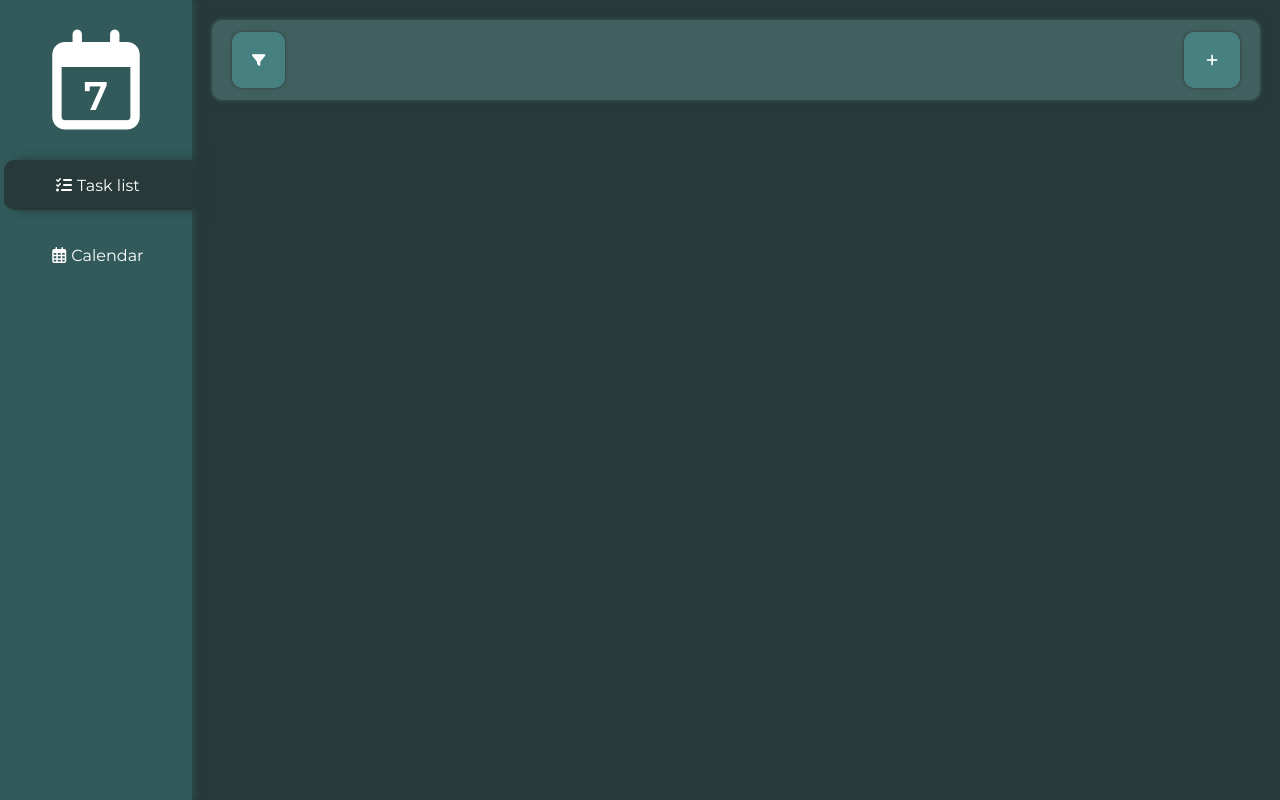
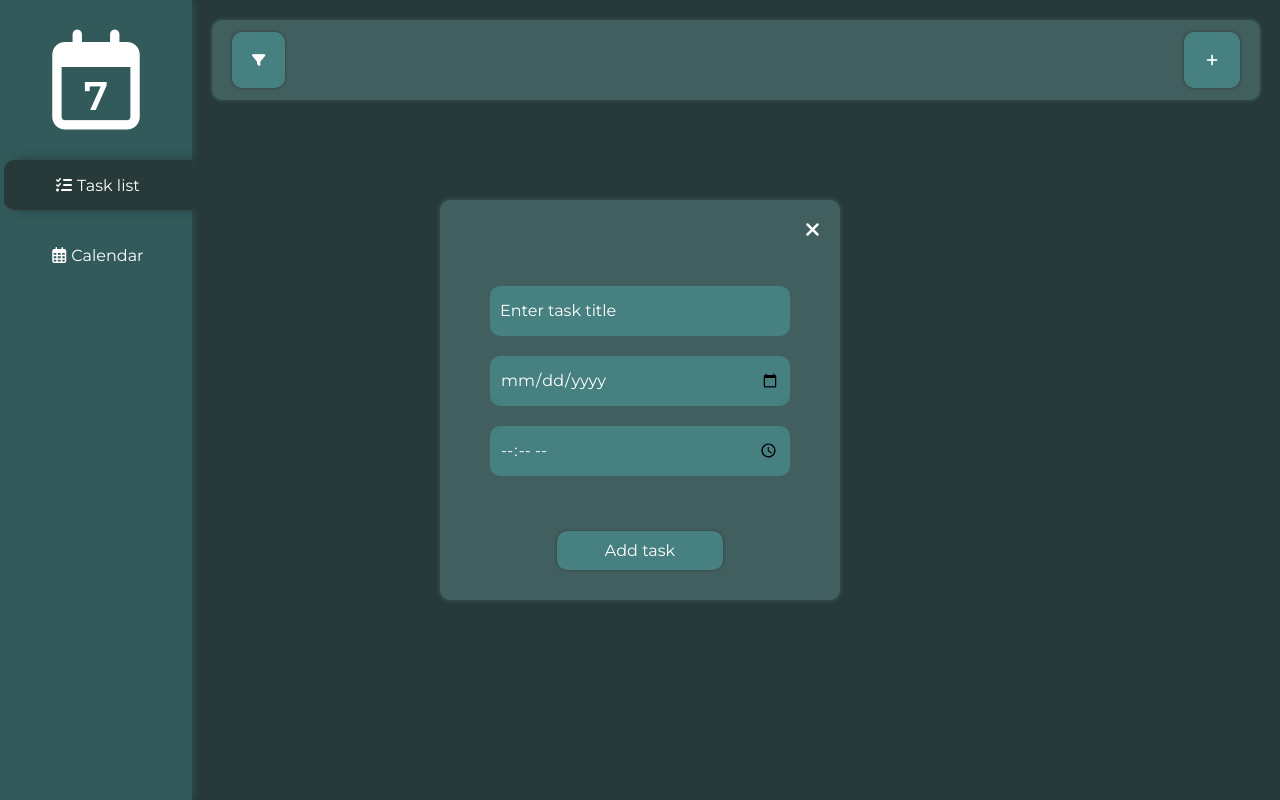
Before and after one commit to PhantomZhuk/ToDo, a website: page public/index.html in a window 1280 px wide. Both pictures are taken after a click on the button 1212 px from the left and 60 px from the top of the page. Drawn offline with nearby package versions, Linux system fonts and the light colour scheme.

Commit message:
add opening and closing the window to add tasks

```diff
--- a/public/index.html
+++ b/public/index.html
@@ -21,6 +21,18 @@
 </head>
 
 <body>
+
+    <div class="addTaskContainer">
+        <div class="addTaskHeader"><i class="fa-solid fa-xmark" id="closeBtn"></i></div>
+        <div class="inputContainer">
+            <input type="text" id="title" placeholder="Enter task title">
+            <input type="date" id="date">
+            <input type="time" id="time">
+        </div>
+        <div class="btnContainer">
+            <button id="addTask">Add task</button>
+        </div>
+    </div>
 
     <div class="wrap">
         <header>
@@ -49,12 +61,14 @@
                         <button id="unfulfilled">unfulfilled</button>
                     </div>
                 </div>
-                <button id="addTask"><i class="fa-solid fa-plus"></i></button>
+                <button id="openAddTask"><i class="fa-solid fa-plus"></i></button>
             </div>
             <div class="tasksContainer">
                 <!-- <div class="task">
-                    <h4></h4>
+                    <h4 class="taskTitle" id="titleH">Виконати домашнє заввдання</h4>
+                    <textarea class="taskTitle" id="titleTextarea"></textarea>
                     <div class="btnContainer">
+                        <i class="fa-solid fa-pen-to-square"></i>
                         <i class="fa-regular fa-square" id="checkBox"></i>
                         <i class="fa-regular fa-square-check"></i>
                         <button id="deleteTask"><i class="fa-solid fa-trash"></i></button>
--- a/public/main.js
+++ b/public/main.js
@@ -65,4 +65,12 @@ $(document).ready(function () {
         $(`#fulfilled`).removeClass(`selectedFilter`);
         $(`#unfulfilled`).addClass(`selectedFilter`);
     })
+
+    $(`#openAddTask`).click(() => {
+        $(`.addTaskContainer`).css(`display`, `flex`);
+    })
+
+    $(`#closeBtn`).click(() => {
+        $(`.addTaskContainer`).css(`display`, `none`);
+    })
 })
--- a/public/style.scss
+++ b/public/style.scss
@@ -3,6 +3,81 @@
     margin: 0;
     box-sizing: border-box;
     font-family: 'Montserrat';
+}
+
+.addTaskContainer {
+    position: absolute;
+    width: 400px;
+    height: 400px;
+    background-color: #415f5f;
+    top: 50%;
+    left: 50%;
+    transform: translate(-50%, -50%);
+    border-radius: 10px;
+    box-shadow: 0 0 5px #415f5f;
+    display: none;
+    flex-direction: column;
+    justify-content: space-between;
+    align-items: center;
+    padding: 20px;
+
+    .addTaskHeader {
+        width: 100%;
+        font-size: 20px;
+        color: #fff;
+        display: flex;
+        justify-content: flex-end;
+
+        i {
+            cursor: pointer;
+        }
+    }
+
+    .inputContainer {
+        width: 100%;
+        height: 70vh;
+        display: flex;
+        flex-direction: column;
+        justify-content: center;
+        align-items: center;
+
+        input {
+            width: 300px;
+            height: 50px;
+            border: none;
+            border-radius: 10px;
+            padding: 0 10px;
+            margin: 10px;
+            font-size: 16px;
+            outline: none;
+            background-color: #478080;
+            color: #fff;
+
+            &::placeholder {
+                color: #fff;
+            }
+        }
+    }
+
+    .btnContainer {
+        width: 100%;
+        height: 100px;
+        display: flex;
+        justify-content: center;
+        align-items: center;
+
+        #addTask {
+            padding: 10px 48px;
+            border-radius: 10px;
+            border: none;
+            background-color: #478080;
+            box-shadow: 0 0 3px #333;
+            color: #fff;
+            cursor: pointer;
+            margin: 10px;
+            font-size: 16px;
+        }
+    }
 }
 
 .wrap {
@@ -138,7 +213,7 @@
                 }
             }
 
-            #addTask {
+            #openAddTask {
                 padding: 20px 22px;
                 border-radius: 10px;
                 border: none;
@@ -153,27 +228,40 @@
             width: 100%;
             min-height: 80vh;
             padding: 20px 0;
+            display: flex;
+            flex-wrap: wrap;
 
             .task {
-                width: 300px;
-                min-height: 120px;
+                width: 100%;
+                height: 75px;
                 background-color: #415f5f;
                 border-radius: 10px;
                 box-shadow: 0 0 5px #415f5f;
                 display: flex;
-                flex-direction: column;
                 justify-content: space-between;
-                align-items: center;
                 padding: 20px;
-                margin: 10px 0;
+                margin: 10px;
                 color: #fff;
 
-                h4 {
-                    margin-bottom: 20px;
+                #titleH {
+                    width: 80%;
+                    font-size: 16px;
+                    display: flex;
+                }
+
+                #titleTextarea {
+                    width: 80%;
+                    background-color: transparent;
+                    outline: none;
+                    border: none;
+                    color: #fff;
+                    resize: none;
+                    font-size: 16px;
+                    display: none;
                 }
 
                 .btnContainer {
-                    width: 100%;
+                    width: 120px;
                     display: flex;
                     justify-content: space-between;
                     align-items: center;
```
Also changed, not shown: public/style.css, 1 other file.
